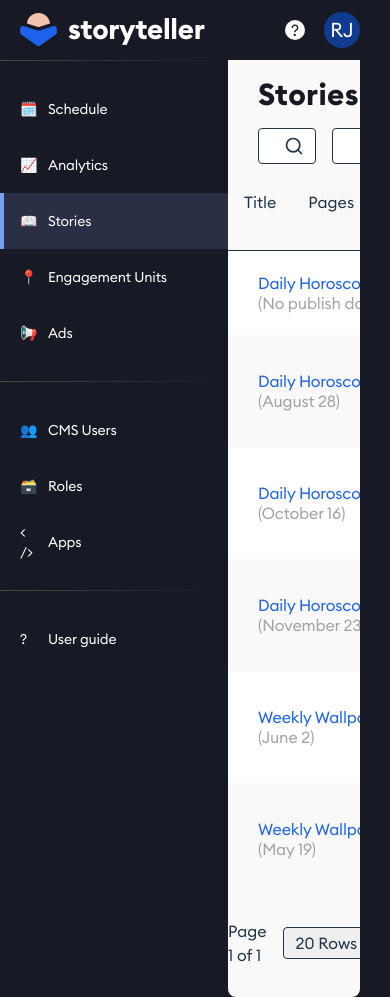
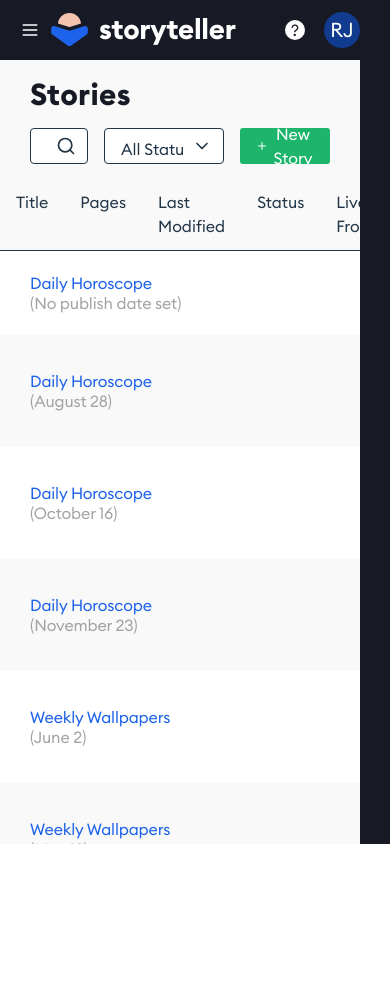
Before and after one commit to leventehegedus/storyteller-task, a React (Vite) app: page / in a window 390 px wide. After the commit the page ends 844 px from the top, so only its background shows below. Built offline with nearby package versions, Linux system fonts and the light colour scheme.

Commit message:
mobile menu added

```diff
--- a/src/App.css
+++ b/src/App.css
@@ -1,3 +1,4 @@
 #root {
   width: 100%;
+  height: 100vh;
 }
--- a/src/App.tsx
+++ b/src/App.tsx
@@ -1,19 +1,39 @@
+import { useState } from "react";
 import "./App.css";
 import Header from "./components/Header/Header";
 import Navbar from "./components/Navbar/Navbar";
 import StoryList from "./components/StoryList/StoryList";
+import { cn } from "./lib/utils";
 
 const App = () => {
   //TODO - check with pixelperfect chrome extension before submitting!!!
 
+  const [isMenuOpen, setIsMenuOpen] = useState(false);
+
   return (
     <>
-      <Header />
+      <Header open={isMenuOpen} setOpen={setIsMenuOpen} />
       <div className="flex pr-[30px]">
-        <Navbar />
-        <div className="w-[calc(100%-228px)] overflow-x-auto">
+        <div
+          className={cn(
+            "invisible absolute lg:relative lg:visible transition-all",
+            {
+              "left-0 visible": isMenuOpen,
+              "left-[-228px] lg:left-0": !isMenuOpen,
+            }
+          )}
+        >
+          <Navbar />
+        </div>
+        <div className="w-full lg:w-[calc(100%-228px)] h-[calc(100vh-60px)] overflow-auto pb-[30px]">
           <StoryList />
         </div>
+        {isMenuOpen && (
+          <div
+            className="fixed top-[60px] w-full bottom-0 bg-black opacity-80 z-10"
+            onClick={() => setIsMenuOpen(false)}
+          ></div>
+        )}
       </div>
     </>
   );
--- a/src/components/Header/Header.tsx
+++ b/src/components/Header/Header.tsx
@@ -1,7 +1,29 @@
-const Header = () => {
+import { Menu, X } from "lucide-react";
+
+interface HeaderProps {
+  open: boolean;
+  setOpen: (open: boolean) => void;
+}
+
+const Header: React.FC<HeaderProps> = ({ open, setOpen }) => {
   return (
     <header className="text-white h-[60px] pl-5 pr-[30px] flex items-center justify-between w-full">
       <div className="flex items-center gap-[11px] h-[38px]">
+        <div className="lg:hidden">
+          {!open ? (
+            <Menu
+              size={20}
+              className="display-block md:display-none cursor-pointer"
+              onClick={() => setOpen(true)}
+            />
+          ) : (
+            <X
+              size={20}
+              className="display-block md:display-none cursor-pointer"
+              onClick={() => setOpen(false)}
+            />
+          )}
+        </div>
         <img
           src="/assets/images/storytellerlogo.svg"
           alt="logo"
--- a/src/components/Navbar/Navbar.tsx
+++ b/src/components/Navbar/Navbar.tsx
@@ -29,7 +29,7 @@ const Navbar: React.FC = () => {
   ];
 
   return (
-    <nav className="w-[228px] min-w-[228px]">
+    <nav className="w-[228px] min-w-[228px] bg-dark-primary h-[calc(100vh-60px)] z-50 absolute lg:relative">
       {/* TODO: fix width of the navbar with grid */}
       {menuItems.map((items, index) => (
         <>
--- a/src/components/StoryList/StoryList.tsx
+++ b/src/components/StoryList/StoryList.tsx
@@ -34,7 +34,7 @@ const StoryList: React.FC = () => {
   }, [page, filters]);
 
   return (
-    <div className="bg-off-white rounded-b-lg pb-[30px] w-full">
+    <div className="bg-off-white rounded-b-lg w-full h-auto">
       <header className="flex justify-between items-center flex-wrap py-4 px-[30px] gap-4">
         <h1 className="text-3xl font-semibold w-full tracking-[.01em] text-dark-primary">
           Stories
--- a/src/mockdata/stories.ts
+++ b/src/mockdata/stories.ts
@@ -94,4 +94,60 @@ export const mockStories: Story[] = [
     liveFrom: "Jun 3, 7:30 AM",
     ends: "Apr 3, 12:58 PM",
   },
+  {
+    id: "7",
+    title: "Weekly Wallpapers",
+    subtitle: "(May 19)",
+    pages: [
+      "/assets/images/fencer.png",
+      "/assets/images/fencer.png",
+      "/assets/images/fencer.png",
+    ],
+    lastModified: "Mar 20, 12:38 PM",
+    status: "live",
+    liveFrom: "Jun 3, 7:30 AM",
+    ends: "Apr 3, 12:58 PM",
+  },
+  {
+    id: "8",
+    title: "Weekly Wallpapers",
+    subtitle: "(May 19)",
+    pages: [
+      "/assets/images/fencer.png",
+      "/assets/images/fencer.png",
+      "/assets/images/fencer.png",
+    ],
+    lastModified: "Mar 20, 12:38 PM",
+    status: "live",
+    liveFrom: "Jun 3, 7:30 AM",
+    ends: "Apr 3, 12:58 PM",
+  },
+  {
+    id: "9",
+    title: "Weekly Wallpapers",
+    subtitle: "(May 19)",
+    pages: [
+      "/assets/images/fencer.png",
+      "/assets/images/fencer.png",
+      "/assets/images/fencer.png",
+    ],
+    lastModified: "Mar 20, 12:38 PM",
+    status: "live",
+    liveFrom: "Jun 3, 7:30 AM",
+    ends: "Apr 3, 12:58 PM",
+  },
+  {
+    id: "10",
+    title: "Weekly Wallpapers",
+    subtitle: "(May 19)",
+    pages: [
+      "/assets/images/fencer.png",
+      "/assets/images/fencer.png",
+      "/assets/images/fencer.png",
+    ],
+    lastModified: "Mar 20, 12:38 PM",
+    status: "live",
+    liveFrom: "Jun 3, 7:30 AM",
+    ends: "Apr 3, 12:58 PM",
+  },
 ];
```
